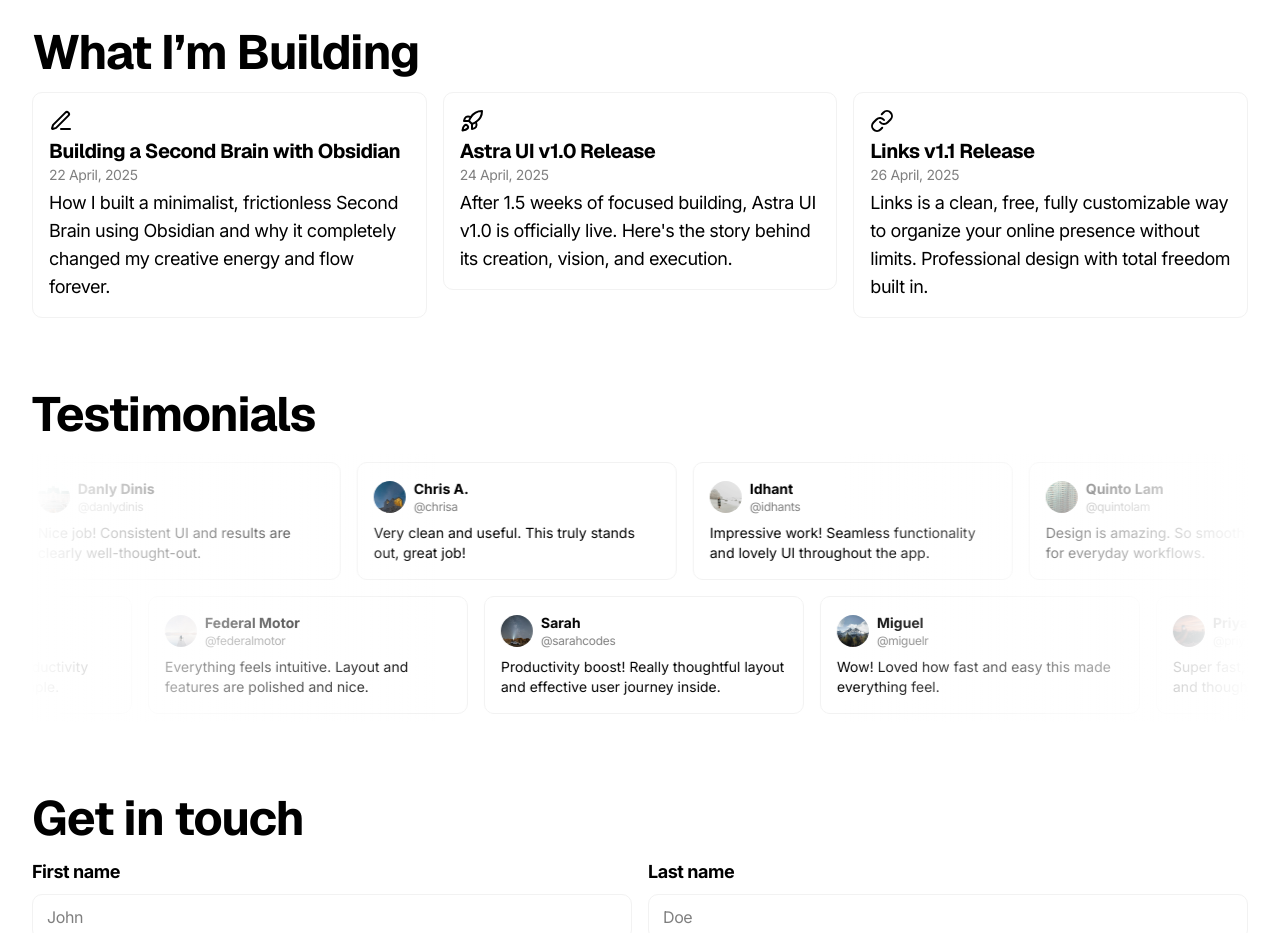
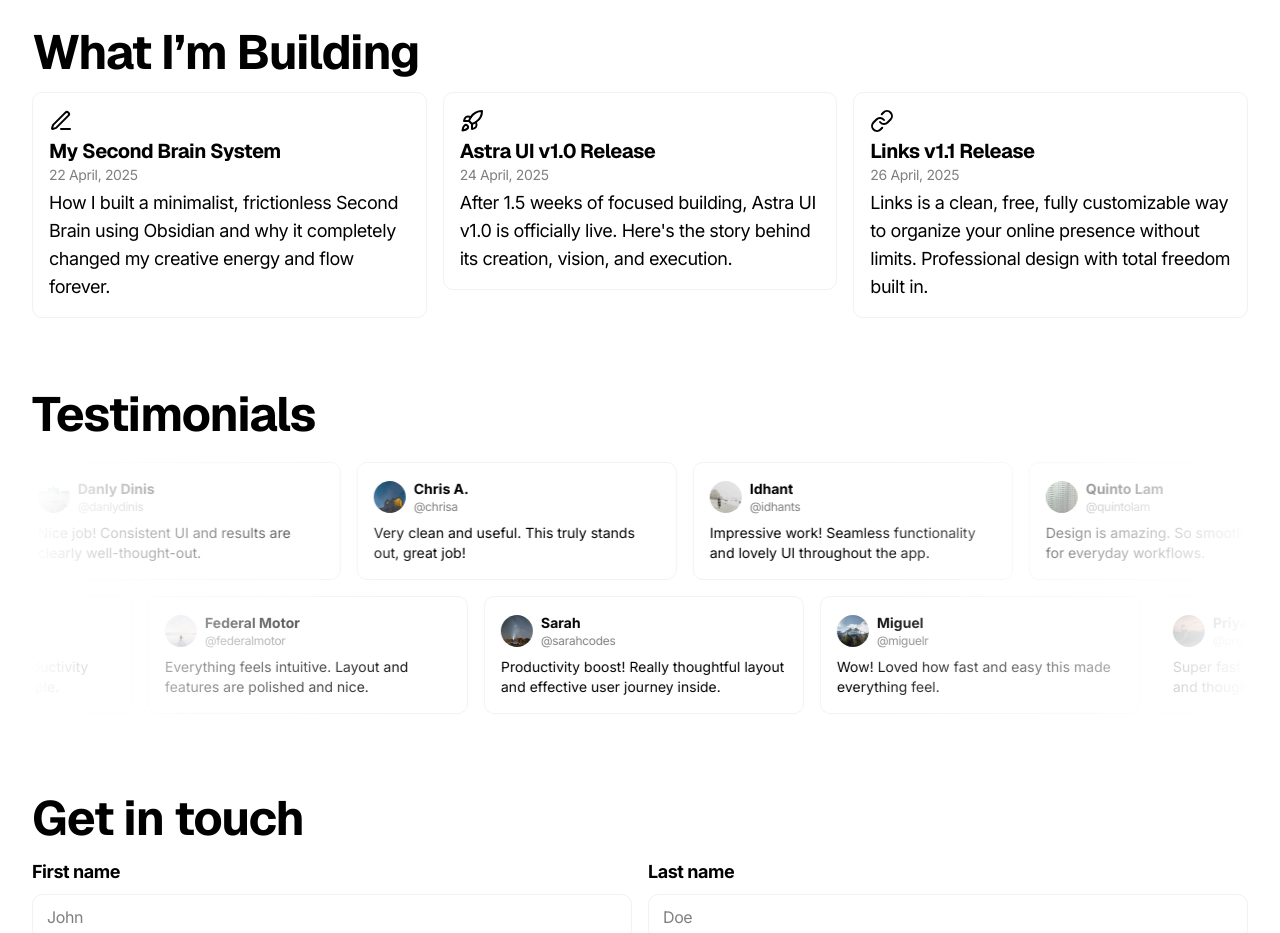
Before and after one commit to egeuysall/portfolio, a Next.js app: page / in a window 1280 px wide. Shown: the part 1620-2553 px from the top of the page. Built offline with nearby package versions, Linux system fonts and the light colour scheme.

Commit message:
Update blogs.ts

```diff
--- a/app/blogs.ts
+++ b/app/blogs.ts
@@ -16,7 +16,7 @@
   {
     id: "second-brain",
     icon: React.createElement(PenLine, { size: 24 }),
-    title: "Building a Second Brain with Obsidian",
+    title: "My Second Brain System",
     desc: "How I built a minimalist, frictionless Second Brain using Obsidian and why it completely changed my creative energy and flow forever.",
     link: "/blog/second-brain",
     linkTitle: "Read Article",
```
